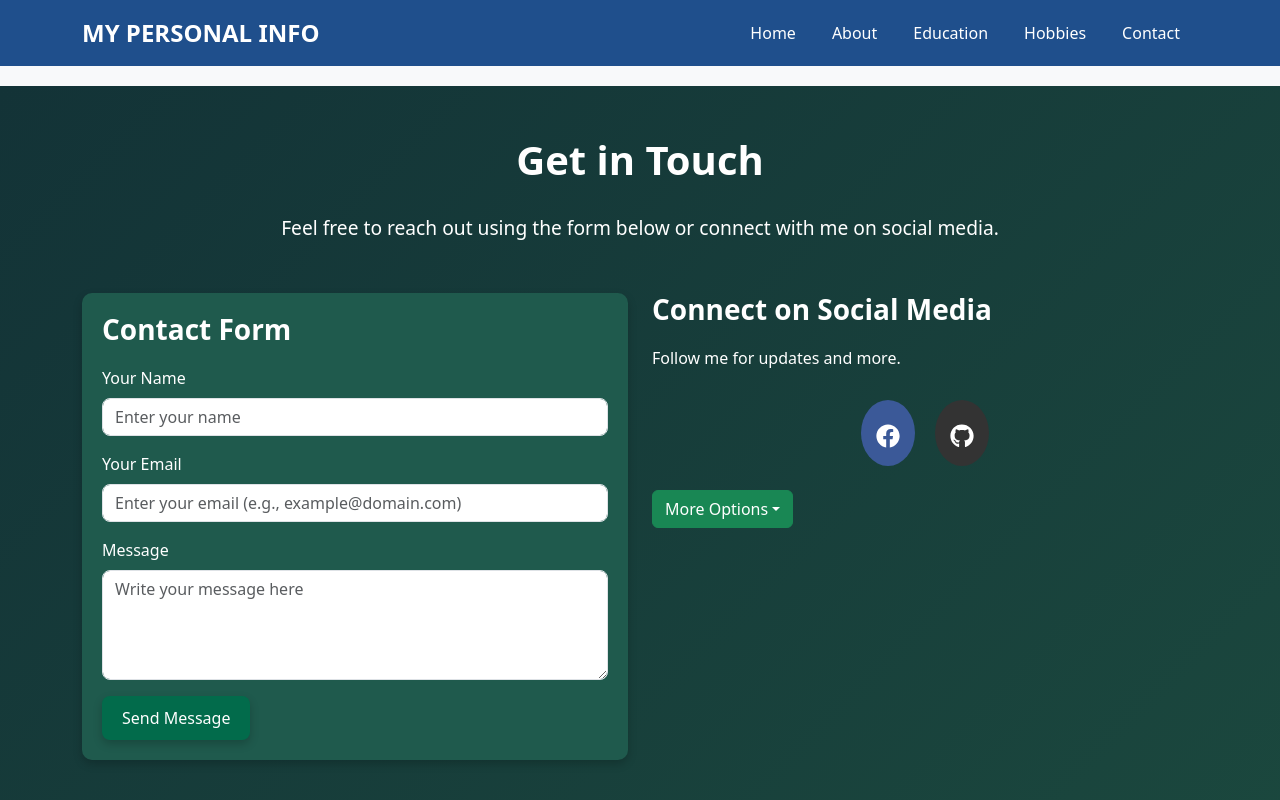
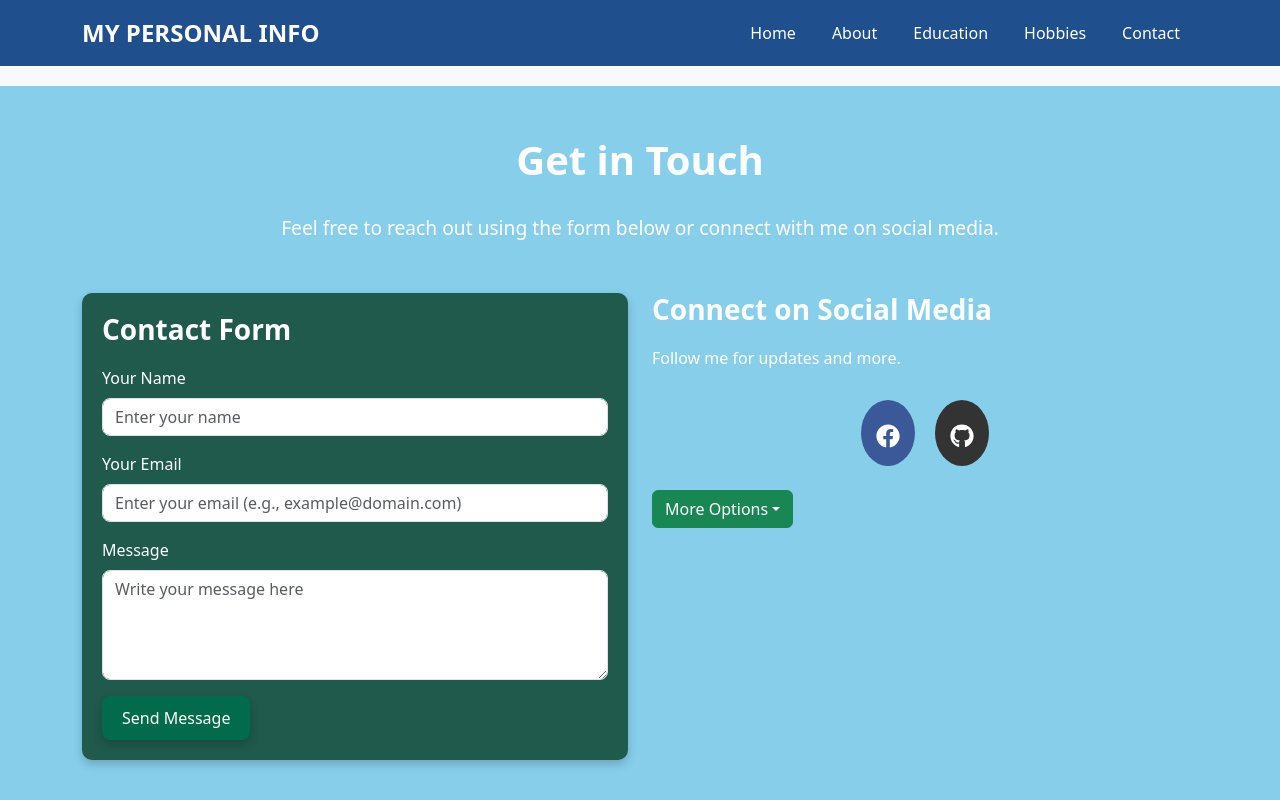
Before and after one commit to Kur0ky04/Frontend-Silvestre, a React (Vite) app: page /Contact in a window 1280 px wide. Shown: the top 800 px of the page. Built offline with nearby package versions, Linux system fonts and the light colour scheme.

Commit message:
Update Contact.jsx

```diff
--- a/src/Contact.jsx
+++ b/src/Contact.jsx
@@ -38,7 +38,7 @@ function Contact() {
   return (
     <div
       style={{
-        background: 'linear-gradient(135deg, #133337, #1b483e)',
+        backgroundColor: 'skyblue',
         color: 'white',
         padding: '50px 20px',
         minHeight: '100vh',
```
